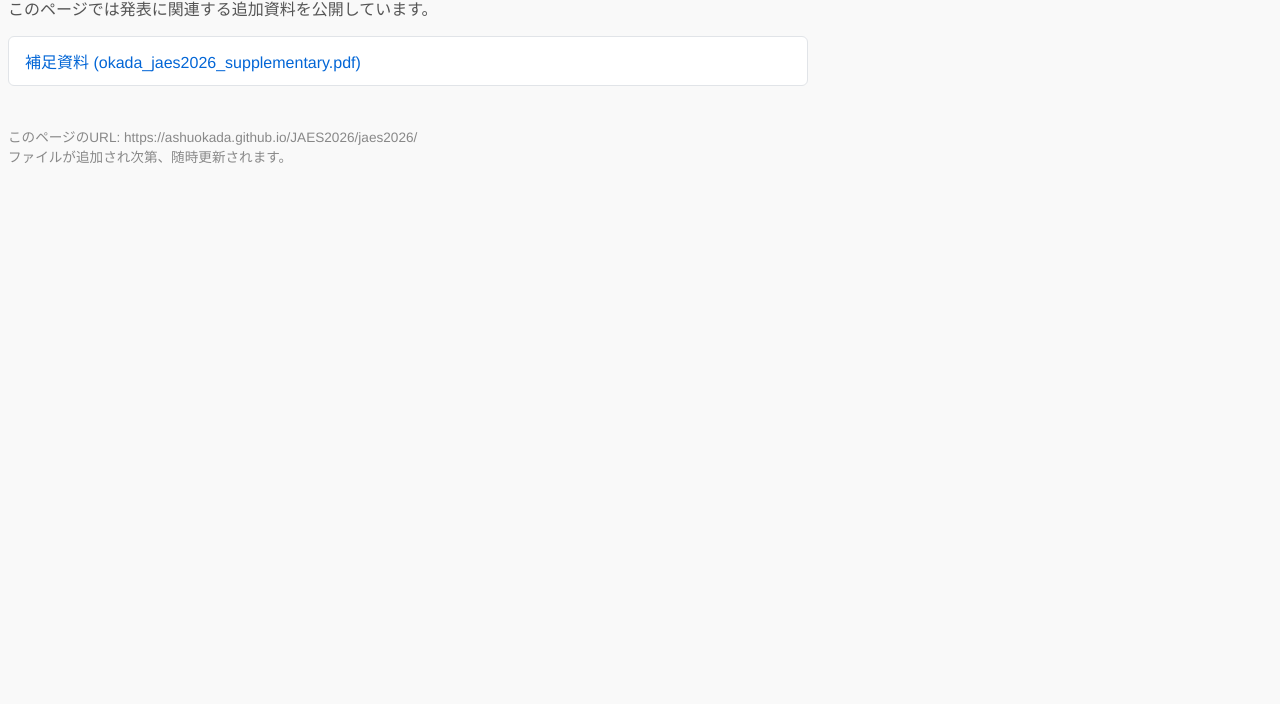
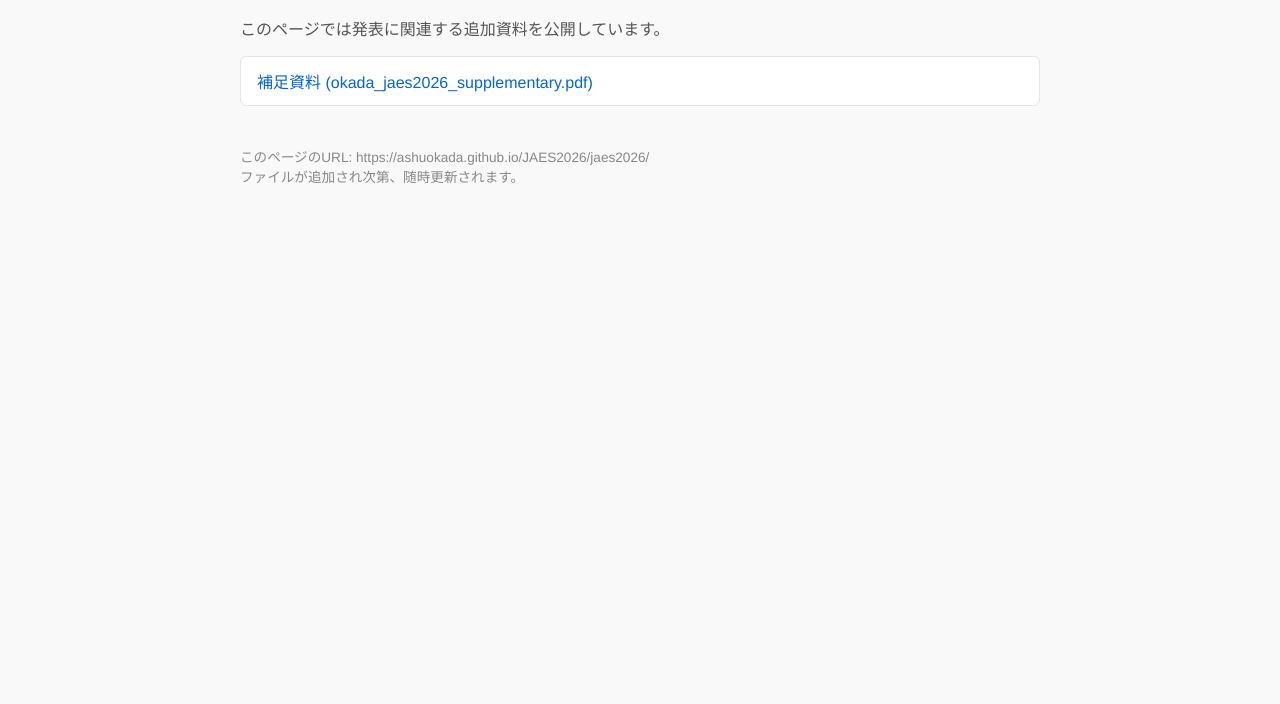
Before and after one commit to ashuokada/JAES2026, a plain HTML site: page jaes2026/index.html in a window 1280 px wide. Shown: the part 96-800 px from the top of the page. Drawn offline with Linux system fonts and the light colour scheme.

Commit message:
Fix CSS margin typo in index.html

```diff
--- a/jaes2026/index.html
+++ b/jaes2026/index.html
@@ -8,7 +8,7 @@
       body {
         font-family: 'Helvetica Neue', Arial, sans-serif;
       max-width: 800px;
-      margin: 40px aut
+      margin: 40px auto;
       padding: 0 20px;
       color: #333;
       background: #f9f9f9;
```
